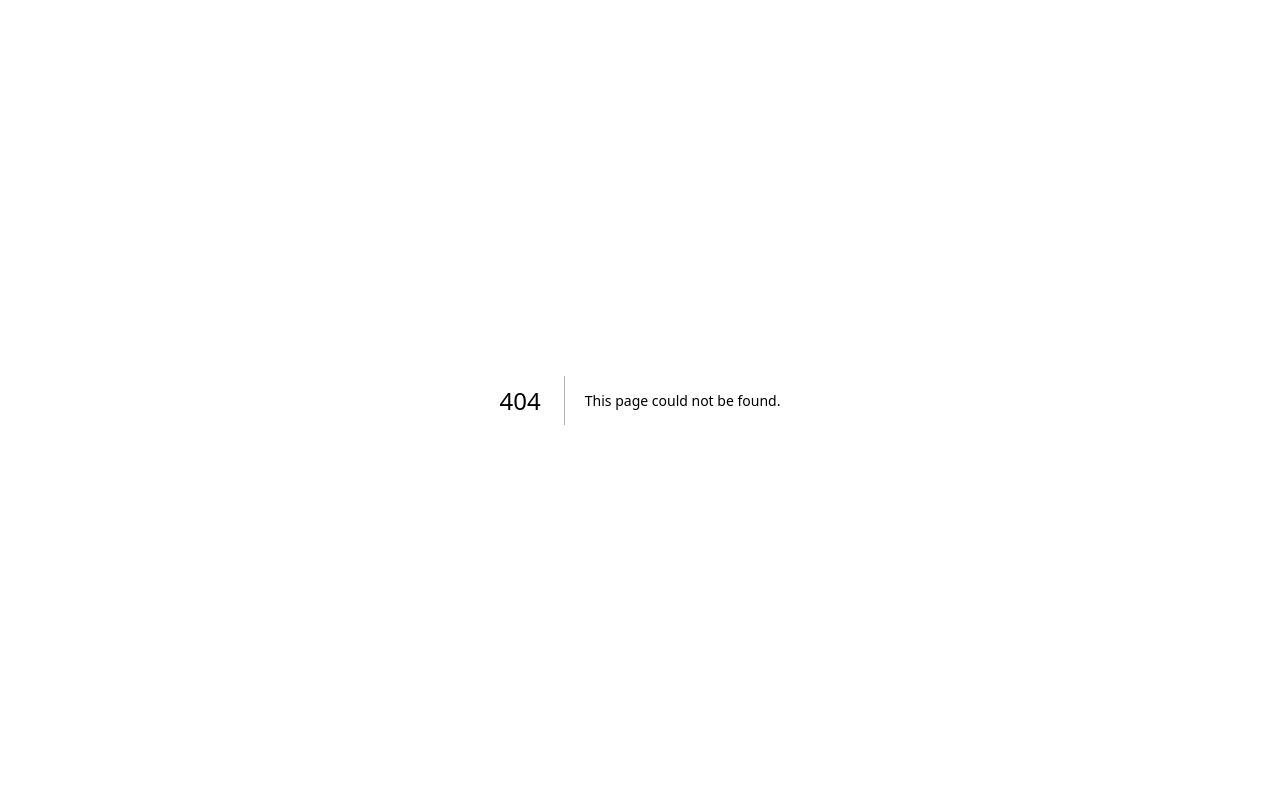
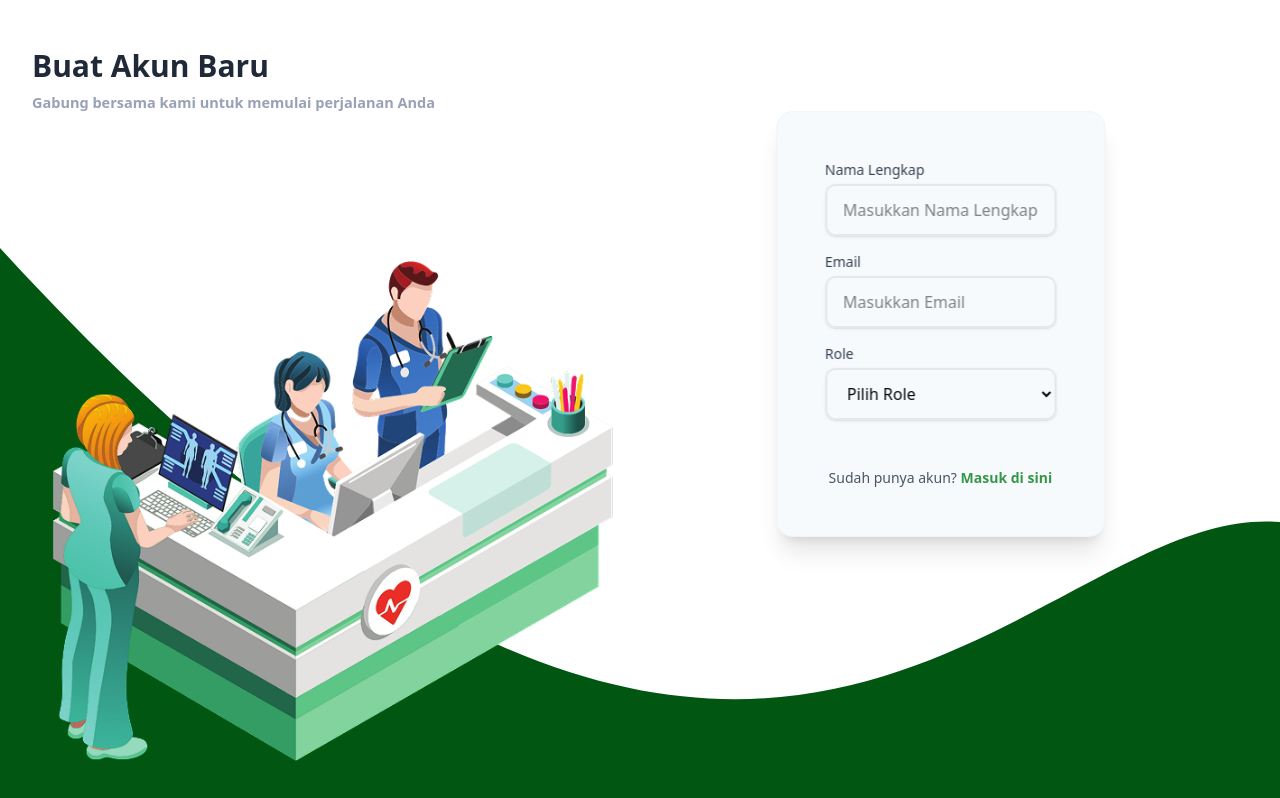
Before and after one commit to Araihan413/siakk-project-fe, a Next.js app: page /auth/register in a window 1280 px wide. Before the commit this address had no page. Built offline with nearby package versions, Linux system fonts and the light colour scheme.

Commit message:
memisahkan route path login dan register

```diff
--- a/app/auth/login/page.tsx
+++ b/app/auth/login/page.tsx
@@ -2,23 +2,16 @@
 
 "use client";
 
-import { useState } from "react";
+import {useRouter} from "next/navigation";
 // Sesuaikan impor path
 import LoginForm from "../../components/auth/LoginForm";
-import RegisterForm from "../../components/auth/RegisterForm";
 
 export default function HomePage() {
-  const [isLogin, setIsLogin] = useState(true);
+  const router = useRouter();
 
   return (
       <main className="min-h-screen">
-      {isLogin ? (
-        <LoginForm toggle={() => setIsLogin(false)} />
-      ) : (
-        <div className="min-h-screen ">
-          <RegisterForm toggle={() => setIsLogin(true)} />
-        </div>
-      )}
+      <LoginForm toggle={() => router.push('/auth/register')} />
     </main>
   );
 }
--- /dev/null
+++ b/app/auth/register/page.tsx
@@ -0,0 +1,14 @@
+"use client";
+
+import { useRouter } from "next/navigation";
+import RegisterForm from "../../components/auth/RegisterForm";
+
+export default function HomePage() {
+  const router = useRouter();
+
+  return (
+      <main className="min-h-screen">
+      <RegisterForm toggle={() => router.push('/auth/login')} />
+    </main>
+  );
+}
--- a/app/components/auth/LoginForm.tsx
+++ b/app/components/auth/LoginForm.tsx
@@ -151,7 +151,7 @@ export default function LoginForm({ toggle }: LoginFormProps) {
               <button
                 type="button"
                 onClick={toggle}
-                className="font-semibold text-[#369748] hover:text-[#00642b]"
+                className="font-semibold text-[#369748] hover:text-[#00642b] cursor-pointer"
               >
                 Daftar di sini
               </button>
--- a/app/components/auth/RegisterForm.tsx
+++ b/app/components/auth/RegisterForm.tsx
@@ -126,7 +126,7 @@ const handleBackWithAnim = () => {
           <div className="mt-6 text-center">
             <p className="text-sm text-gray-600">
               Sudah punya akun?{' '}
-              <button type="button" onClick={toggle} className="font-semibold text-[#369748] hover:text-[#00642b]">
+              <button type="button" onClick={toggle} className="font-semibold text-[#369748] hover:text-[#00642b] cursor-pointer">
                 Masuk di sini
               </button>
             </p>
--- a/middleware.ts
+++ b/middleware.ts
@@ -7,6 +7,12 @@ export function middleware(req: NextRequest) {
   const path = req.nextUrl.pathname;
 
   const isAuthPage = path.startsWith("/auth/login");
+  const isRegisterPage = path.startsWith("/auth/register");
+
+  if (isRegisterPage) {
+    return NextResponse.next();
+  }
+
   if (accessToken && isAuthPage) {
     return NextResponse.redirect(new URL("/", req.url));
   }
```
